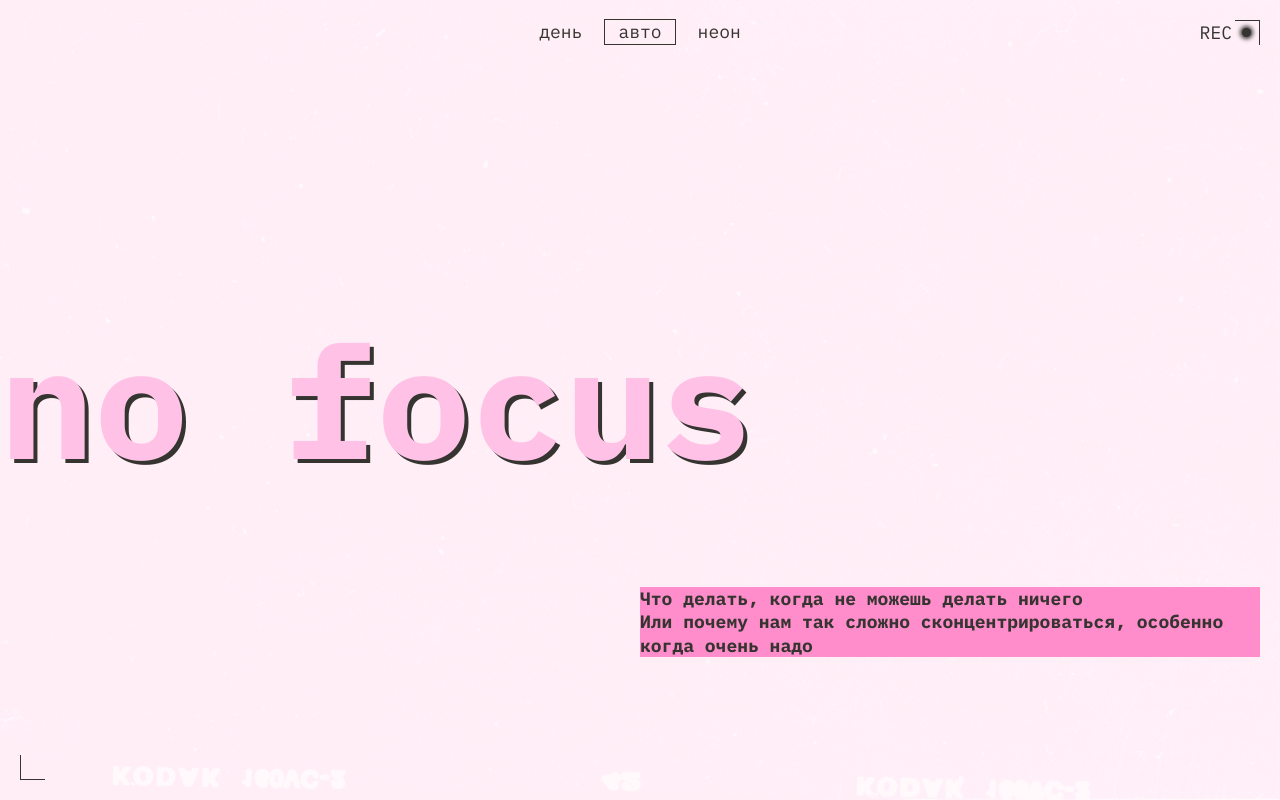
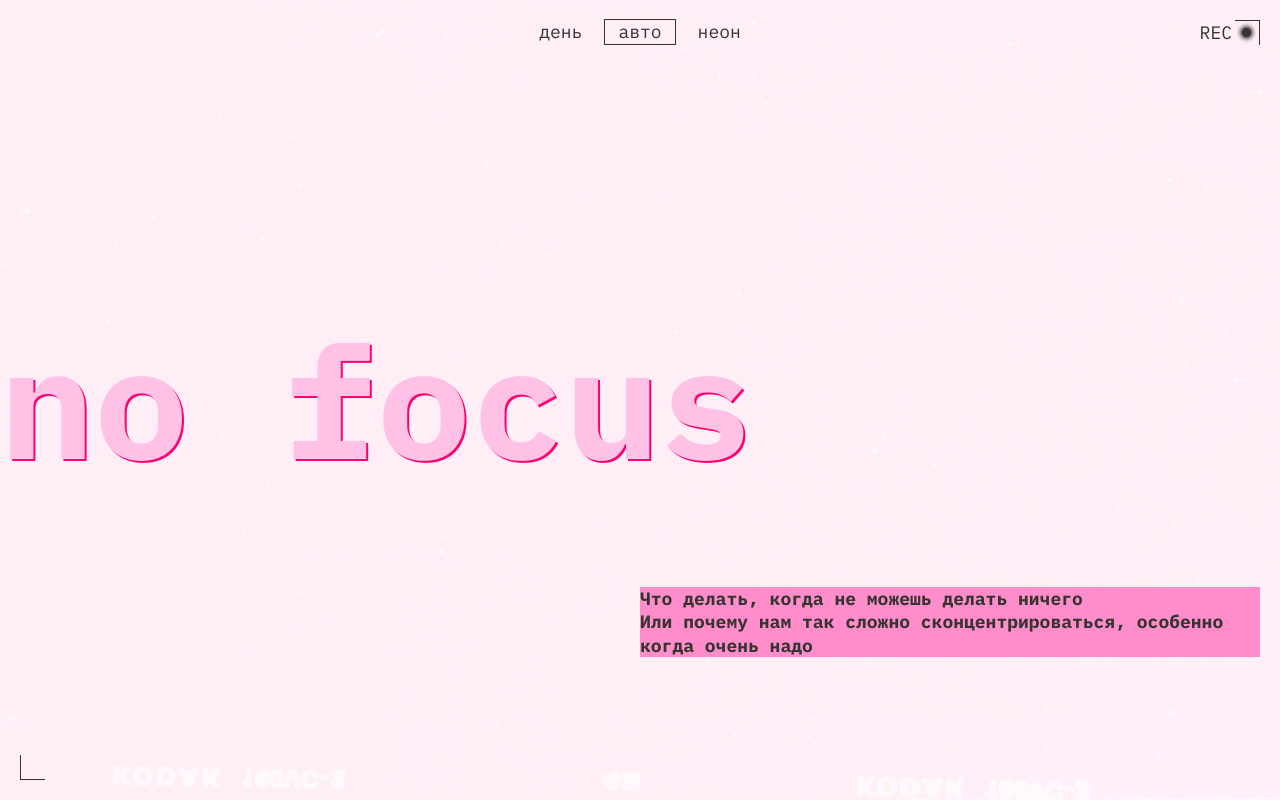
Before and after one commit to SergeyPegas/slozhno-sosredotochitsya, a plain HTML site: page index.html in a window 1280 px wide. Shown: the top 800 px of the page. Drawn offline with Linux system fonts and the light colour scheme.

Commit message:
Доработка правок N2.0

```diff
--- a/styles/style.css
+++ b/styles/style.css
@@ -93,7 +93,7 @@
 
 .header__title {
   color: var(--main-title-color, #db00ff);
-  text-shadow: 4px 4px 0 var(--accent-color);
+  text-shadow: 4px 4px 0 #ff8dcb;
   font-size: clamp(7.25rem, 7.0115rem + 1.0178vw, 7.5rem);
   font-weight: 700;
   line-height: 82.5%;
@@ -325,6 +325,9 @@
     font-size: clamp(7.5rem, 0.5625rem + 14.4531vw, 9.8125rem);
     text-shadow: 2px 2px 0 #ff8dcb;
   }
+  .header__title {
+    text-shadow: 2px 2px 0 #ff8dcb;
+  }
 }
 
 /* Переопределение классов под desktop */
@@ -338,7 +341,10 @@
     flex-direction: row;
     gap: var(--small, 10px);
   }
-  .footer__title {
+  .footer__title{
+    text-shadow: 2px 2px 0 var(--main-title-shadow);
+  }
+  .header__title {
     text-shadow: 2px 2px 0 var(--main-title-shadow);
   }
 }
```
